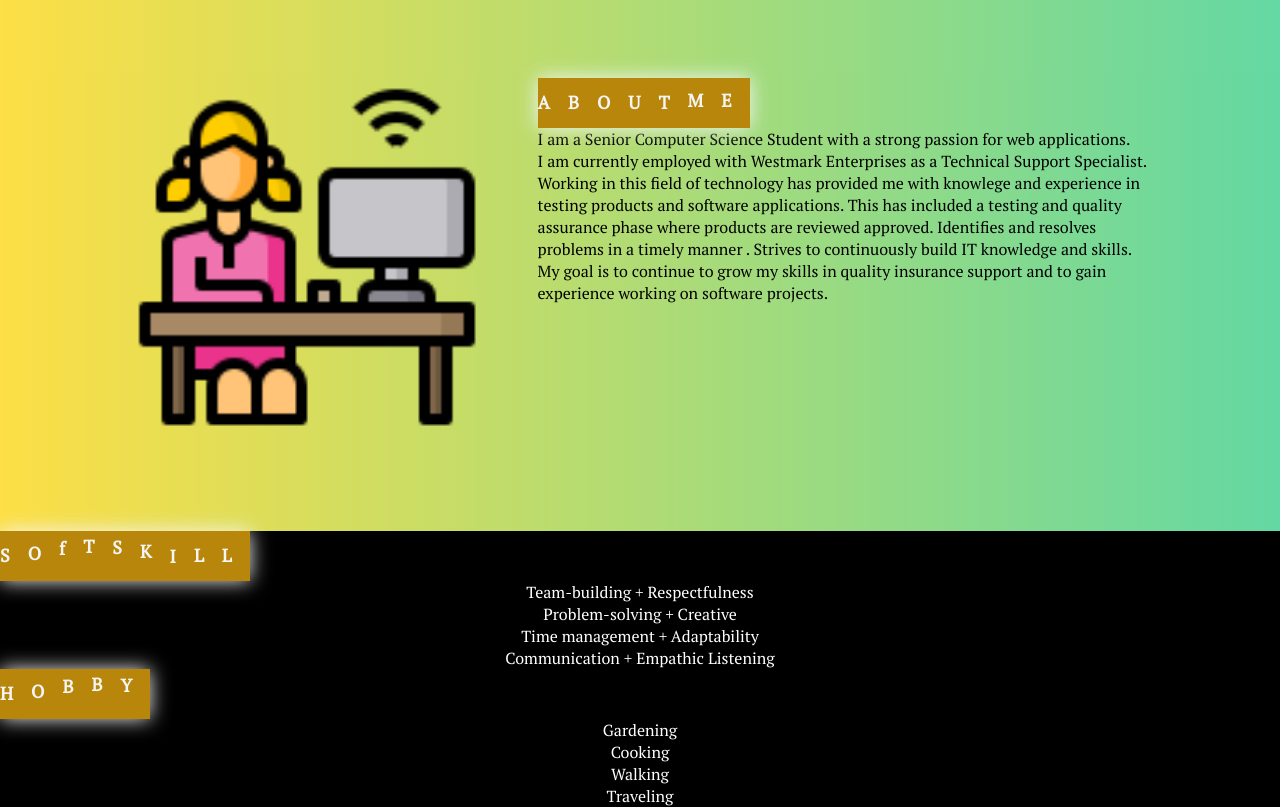
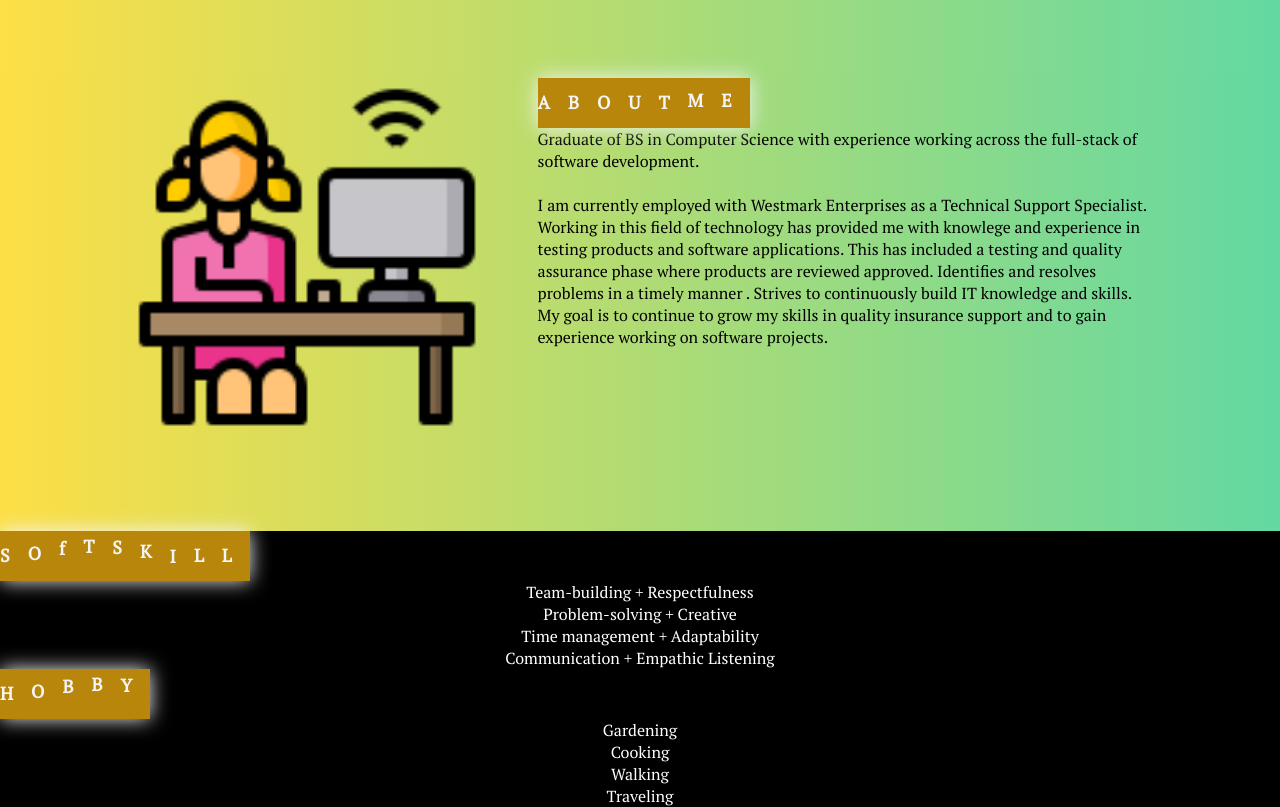
Before and after one commit to Bonniele/Bonniele-webProject, a plain HTML site: page about.html in a window 1280 px wide. Shown: the part 142-949 px from the top of the page. Drawn offline with Linux system fonts and the light colour scheme.

Commit message:
Updated Grad

```diff
--- a/about.html
+++ b/about.html
@@ -43,7 +43,8 @@
 
 
 
-                <p>I am a Senior Computer Science Student with a strong passion for web applications.
+                <p>Graduate of BS in Computer Science with experience working across the full-stack of software development.
+                    <br>
                   <br>  I am currently employed with Westmark Enterprises as a Technical Support Specialist.
                     Working in this field of technology has provided me with knowlege and experience in testing products and
                     software applications. This has included a testing and quality assurance phase where products are reviewed
```
Also changed, not shown: resume.html (+1 -1 lines).
